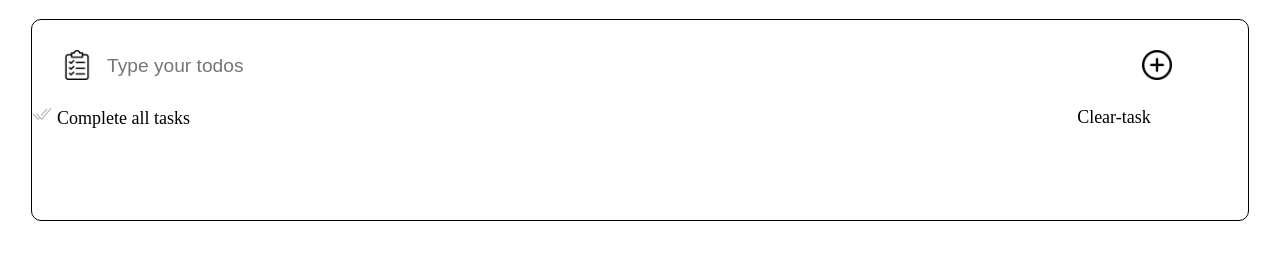
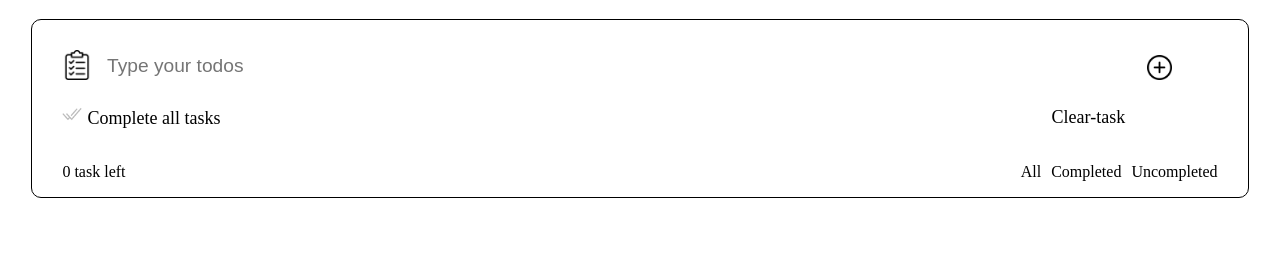
Before and after one commit to yadavravi1610/To-do-list, a plain HTML site: page index.html in a window 1280 px wide. Shown: the part 61-320 px from the top of the page. Drawn offline with Linux system fonts and the light colour scheme.

Commit message:
Completed the structure

```diff
--- a/index.css
+++ b/index.css
@@ -11,7 +11,7 @@ h1{
 
 .todo-box{
     width: 95%;
-    height: 200px;
+    height: auto;
     border: 1px solid black;
     margin: auto;
     border-radius: 10px;
@@ -32,9 +32,9 @@ h1{
     left: 10px;
 }
 .add-btn{
-    width: 30px;
+    width: 25px;
     position: absolute;
-    top: 10px;
+    top: 15px;
     right: 35px;
     display: block;
     background: white;
@@ -49,6 +49,8 @@ h1{
 }
 .task-actions{
     /* border: 1px solid black; */
+    margin: auto;
+    width: 95%;
     display: flex;
     position: relative;
     justify-content: space-between;
@@ -68,3 +70,13 @@ h1{
     top: 17px;
     font-size: large;
 }
+.task-status{
+    width: 95%;
+    margin: auto;
+    display: flex;
+    justify-content: space-between;
+}
+.stat{
+    display: flex;
+    gap: 10px;
+}
--- a/index.html
+++ b/index.html
@@ -23,6 +23,16 @@
                 Clear-task
             </div>
         </div>
+        <div class="task-status">
+            <div>
+                <p>0 task left</p>
+            </div>
+            <div class="stat">
+                <p>All</p>
+                <p>Completed</p>
+                <p>Uncompleted</p>
+            </div>
+        </div>
     </div>
 </body>
 </html>
```
